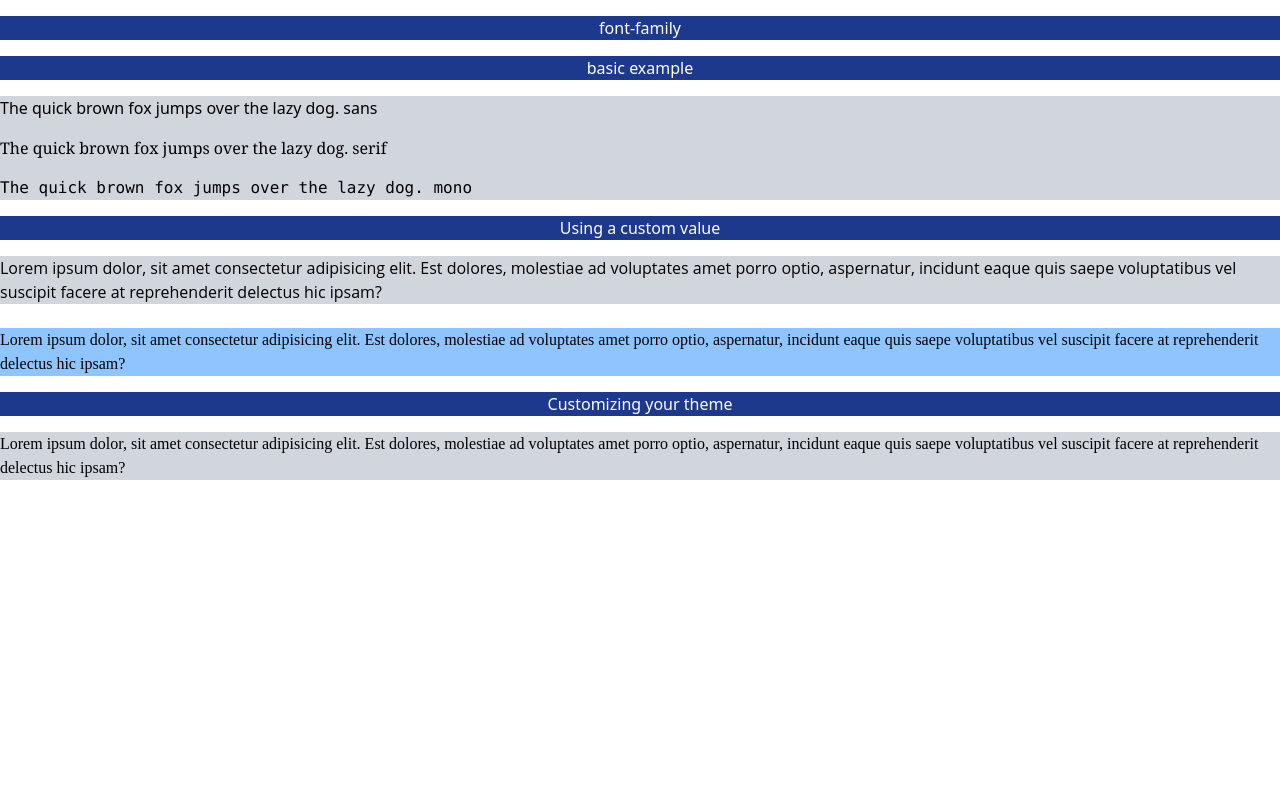
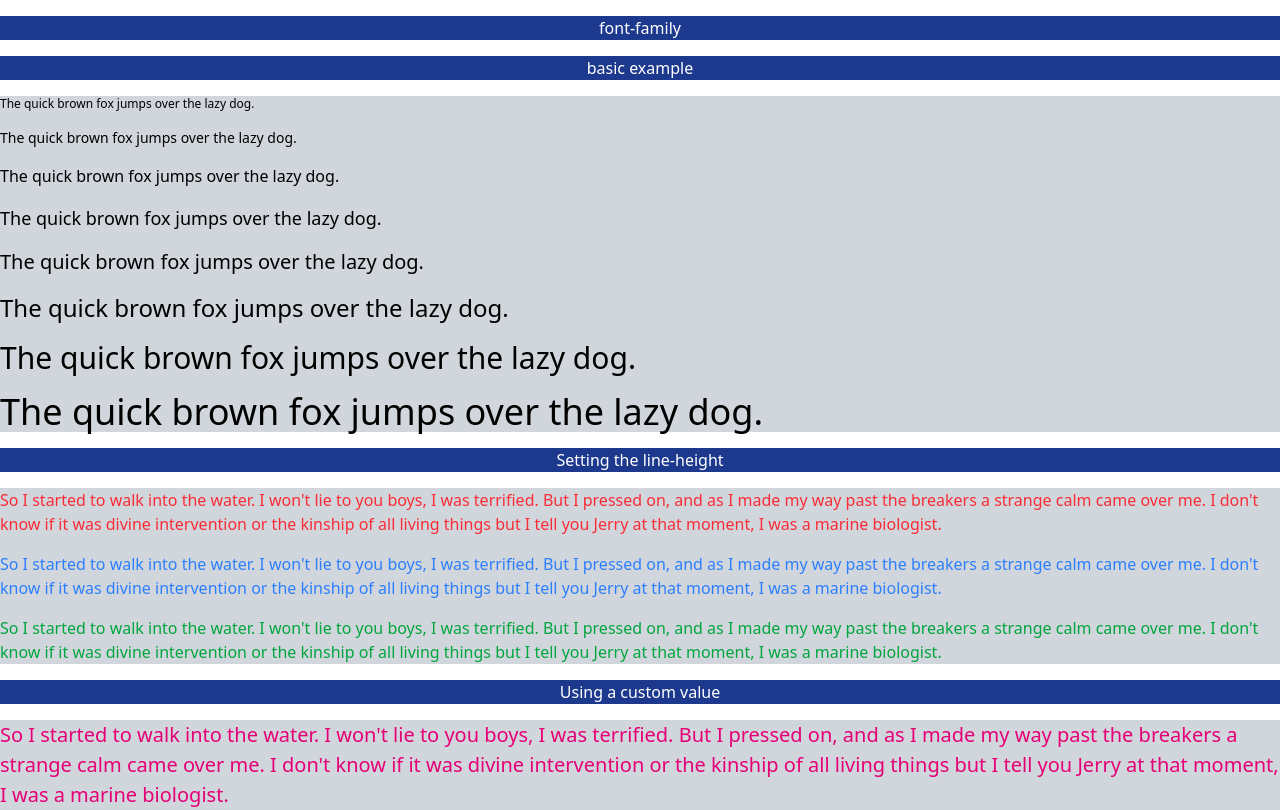
Before and after one commit to AmirTaki/tailwind-toturial-react-vite, a React (Vite) app: page / in a window 1280 px wide. Built offline with nearby package versions, Linux system fonts and the light colour scheme.

Commit message:
font-size

```diff
--- a/src/App.jsx
+++ b/src/App.jsx
@@ -7,25 +7,32 @@ function App() {
       <h1 className='bg-blue-900  text-white my-4 text-center'>font-family</h1>
       <h1 className='bg-blue-900  text-white my-4 text-center'>basic example  </h1>
       <div className="flex flex-col  bg-gray-300  justify-center gap-4">
-        <p className='font-sans'>The quick brown fox jumps over the lazy dog. sans</p>
-        <p className='font-serif'>The quick brown fox jumps over the lazy dog. serif</p>
-        <p className='font-mono'>The quick brown fox jumps over the lazy dog. mono</p>
+        <p className='text-xs'>The quick brown fox jumps over the lazy dog.</p>
+        <p className='text-sm'>The quick brown fox jumps over the lazy dog. </p>
+        <p className='text-base'>The quick brown fox jumps over the lazy dog. </p>
+        <p className='text-lg'>The quick brown fox jumps over the lazy dog. </p>
+        <p className='text-xl'>The quick brown fox jumps over the lazy dog.</p>
+        <p className='text-2xl'>The quick brown fox jumps over the lazy dog.</p>
+        <p className='text-3xl'>The quick brown fox jumps over the lazy dog.</p>
+        <p className='text-4xl'>The quick brown fox jumps over the lazy dog.</p>
+        {/* <p className='text-5xl'>The quick brown fox jumps over the lazy dog.</p>
+        <p className='text-6xl'>The quick brown fox jumps over the lazy dog.</p>
+        <p className='text-7xl'>The quick brown fox jumps over the lazy dog.</p>
+        <p className='text-8xl'>The quick brown fox jumps over the lazy dog.</p>
+        <p className='text-9xl'>The quick brown fox jumps over the lazy dog.</p> */}
       </div>
 
-      <h1 className='bg-blue-900  text-white my-4 text-center'>Using a custom value</h1>
+      <h1 className='bg-blue-900  text-white my-4 text-center'>Setting the line-height  </h1>
+      <div className="flex flex-col  bg-gray-300  justify-center gap-4">
+        <p className='sm/6 text-red-500'>So I started to walk into the water. I won't lie to you boys, I was terrified. But I pressed on, and as I made my way past the breakers a strange calm came over me. I don't know if it was divine intervention or the kinship of all living things but I tell you Jerry at that moment, I was a marine biologist.</p>
+        <p className='sm/7 text-blue-500'>So I started to walk into the water. I won't lie to you boys, I was terrified. But I pressed on, and as I made my way past the breakers a strange calm came over me. I don't know if it was divine intervention or the kinship of all living things but I tell you Jerry at that moment, I was a marine biologist.</p>
+        <p className='sm/19 text-green-600'>So I started to walk into the water. I won't lie to you boys, I was terrified. But I pressed on, and as I made my way past the breakers a strange calm came over me. I don't know if it was divine intervention or the kinship of all living things but I tell you Jerry at that moment, I was a marine biologist.</p>
+      </div>
+      <h1 className='bg-blue-900  text-white my-4 text-center'>Using a custom value </h1>
+      <div className="flex flex-col  bg-gray-300  justify-center gap-4">
+        <p className='text-[20px] text-pink-600'>So I started to walk into the water. I won't lie to you boys, I was terrified. But I pressed on, and as I made my way past the breakers a strange calm came over me. I don't know if it was divine intervention or the kinship of all living things but I tell you Jerry at that moment, I was a marine biologist.</p>
+      </div>
 
-      <div className="flex flex-col  bg-gray-300  justify-center gap-4">
-        <p className='font-[Open_Sans]'>Lorem ipsum dolor, sit amet consectetur adipisicing elit. Est dolores, molestiae ad voluptates amet porro optio, aspernatur, incidunt eaque quis saepe voluptatibus vel suscipit facere at reprehenderit delectus hic ipsam?</p>
-      </div>
-      <br />
-      <div className="flex flex-col  bg-blue-300  justify-center gap-4">
-        <p className='font-[family-name:--my-font]'>Lorem ipsum dolor, sit amet consectetur adipisicing elit. Est dolores, molestiae ad voluptates amet porro optio, aspernatur, incidunt eaque quis saepe voluptatibus vel suscipit facere at reprehenderit delectus hic ipsam?</p>
-      </div>
-      <h1 className='bg-blue-900  text-white my-4 text-center'>Customizing your theme</h1>
-
-      <div className="flex flex-col  bg-gray-300  justify-center gap-4">
-        <p className='font-display'>Lorem ipsum dolor, sit amet consectetur adipisicing elit. Est dolores, molestiae ad voluptates amet porro optio, aspernatur, incidunt eaque quis saepe voluptatibus vel suscipit facere at reprehenderit delectus hic ipsam?</p>
-      </div>
     </>
 
 )
```
